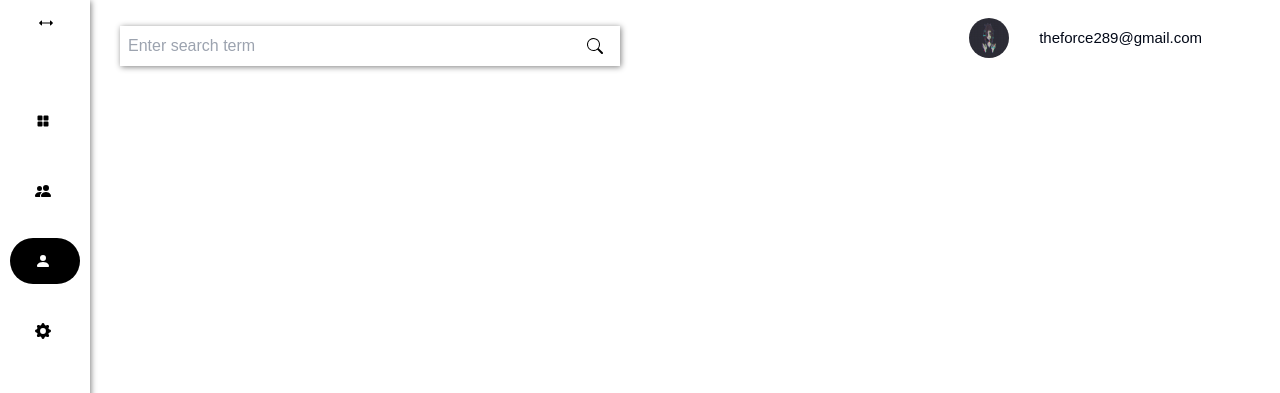
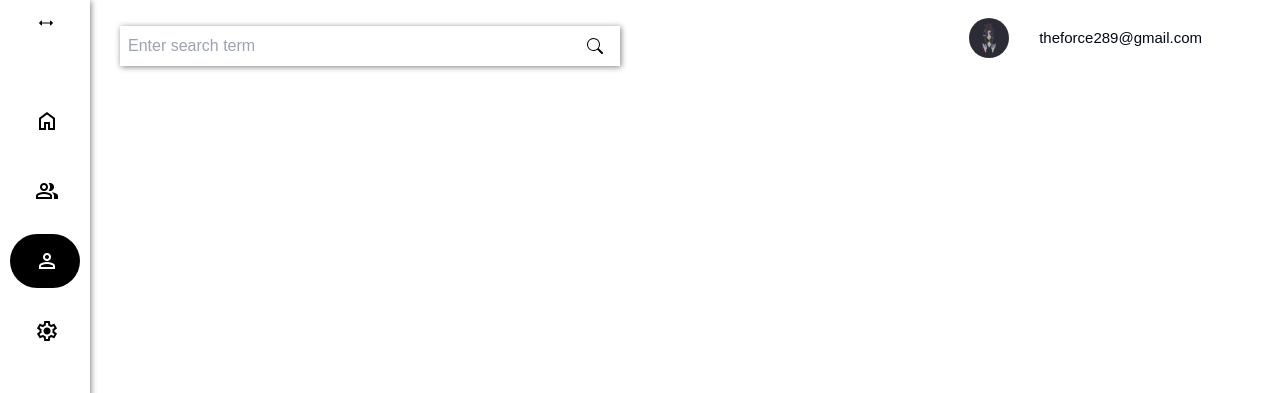
Before and after one commit to No-bodyq/Dashboard, a SvelteKit app: page /profile in a window 1280 px wide. Shown: the top 393 px of the page. Built offline with nearby package versions, Linux system fonts and the light colour scheme.

Commit message:
updates on icon

```diff
--- a/src/app.html
+++ b/src/app.html
@@ -5,6 +5,7 @@
 		<link rel="icon" href="%sveltekit.assets%/favicon.png" />
 		<meta name="viewport" content="width=device-width, initial-scale=1" />
 		%sveltekit.head%
+		<link rel="stylesheet" href="https://fonts.googleapis.com/css2?family=Material+Symbols+Outlined:opsz,wght,FILL,GRAD@20..48,100..700,0..1,-50..200" />
 	</head>
 	<body data-sveltekit-preload-data="hover">
 		<div style="display: contents">%sveltekit.body%</div>
--- a/src/routes/sidebar.svelte
+++ b/src/routes/sidebar.svelte
@@ -18,22 +18,16 @@
 
     const NAVIGATION_LIST = [
         {
-            name: "Overview", href: "/", icon: `<svg xmlns="http://www.w3.org/2000/svg" width="16" height="16" fill="currentColor" viewBox="0 0 256 256"><path d="M120,56v48a16,16,0,0,1-16,16H56a16,16,0,0,1-16-16V56A16,16,0,0,1,56,40h48A16,16,0,0,1,120,56Zm80-16H152a16,16,0,0,0-16,16v48a16,16,0,0,0,16,16h48a16,16,0,0,0,16-16V56A16,16,0,0,0,200,40Zm-96,96H56a16,16,0,0,0-16,16v48a16,16,0,0,0,16,16h48a16,16,0,0,0,16-16V152A16,16,0,0,0,104,136Zm96,0H152a16,16,0,0,0-16,16v48a16,16,0,0,0,16,16h48a16,16,0,0,0,16-16V152A16,16,0,0,0,200,136Z"/></svg>`
+            name: "Overview", href: "/", icon: `<span class="material-symbols-outlined">home</span>`
         },
         {
-            name: "Customers", href: "/customers", icon: `<svg xmlns="http://www.w3.org/2000/svg" width="16" height="16" fill="currentColor" class="bi bi-people-fill" viewBox="0 0 16 16">
-                <path d="M7 14s-1 0-1-1 1-4 5-4 5 3 5 4-1 1-1 1zm4-6a3 3 0 1 0 0-6 3 3 0 0 0 0 6m-5.784 6A2.24 2.24 0 0 1 5 13c0-1.355.68-2.75 1.936-3.72A6.3 6.3 0 0 0 5 9c-4 0-5 3-5 4s1 1 1 1zM4.5 8a2.5 2.5 0 1 0 0-5 2.5 2.5 0 0 0 0 5"/>
-              </svg>`
+            name: "Customers", href: "/customers", icon: `<span class="material-symbols-outlined">group</span>`
         },
         {
-            name: "Profile", href: "/profile", icon: `<svg xmlns="http://www.w3.org/2000/svg" width="16" height="16" fill="currentColor" class="bi bi-person-fill" viewBox="0 0 16 16">
-                <path d="M3 14s-1 0-1-1 1-4 6-4 6 3 6 4-1 1-1 1zm5-6a3 3 0 1 0 0-6 3 3 0 0 0 0 6"/>
-              </svg>`
+            name: "Profile", href: "/profile", icon: `<span class="material-symbols-outlined">person</span>`
         },
         {
-            name: "Settings", href: "/settings", icon: `<svg xmlns="http://www.w3.org/2000/svg" width="16" height="16" fill="currentColor" class="bi bi-gear-fill" viewBox="0 0 16 16">
-                <path d="M9.405 1.05c-.413-1.4-2.397-1.4-2.81 0l-.1.34a1.464 1.464 0 0 1-2.105.872l-.31-.17c-1.283-.698-2.686.705-1.987 1.987l.169.311c.446.82.023 1.841-.872 2.105l-.34.1c-1.4.413-1.4 2.397 0 2.81l.34.1a1.464 1.464 0 0 1 .872 2.105l-.17.31c-.698 1.283.705 2.686 1.987 1.987l.311-.169a1.464 1.464 0 0 1 2.105.872l.1.34c.413 1.4 2.397 1.4 2.81 0l.1-.34a1.464 1.464 0 0 1 2.105-.872l.31.17c1.283.698 2.686-.705 1.987-1.987l-.169-.311a1.464 1.464 0 0 1 .872-2.105l.34-.1c1.4-.413 1.4-2.397 0-2.81l-.34-.1a1.464 1.464 0 0 1-.872-2.105l.17-.31c.698-1.283-.705-2.686-1.987-1.987l-.311.169a1.464 1.464 0 0 1-2.105-.872zM8 10.93a2.929 2.929 0 1 1 0-5.86 2.929 2.929 0 0 1 0 5.858z"/>
-              </svg>`
+            name: "Settings", href: "/settings", icon: `<span class="material-symbols-outlined">settings</span>`
         },
 
     ]
```
